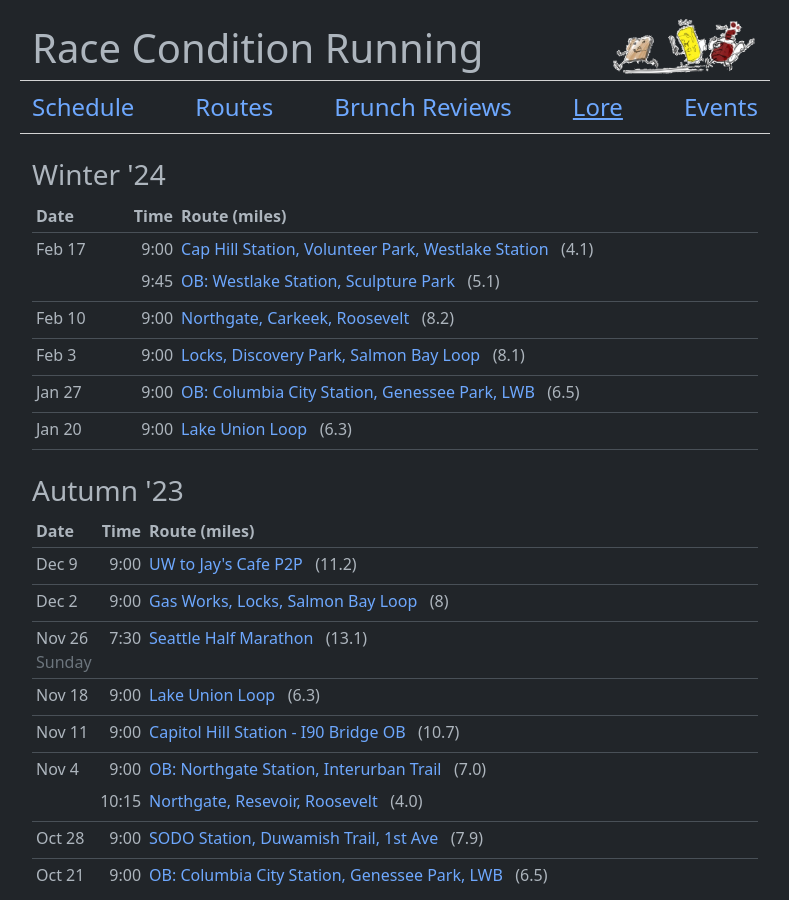
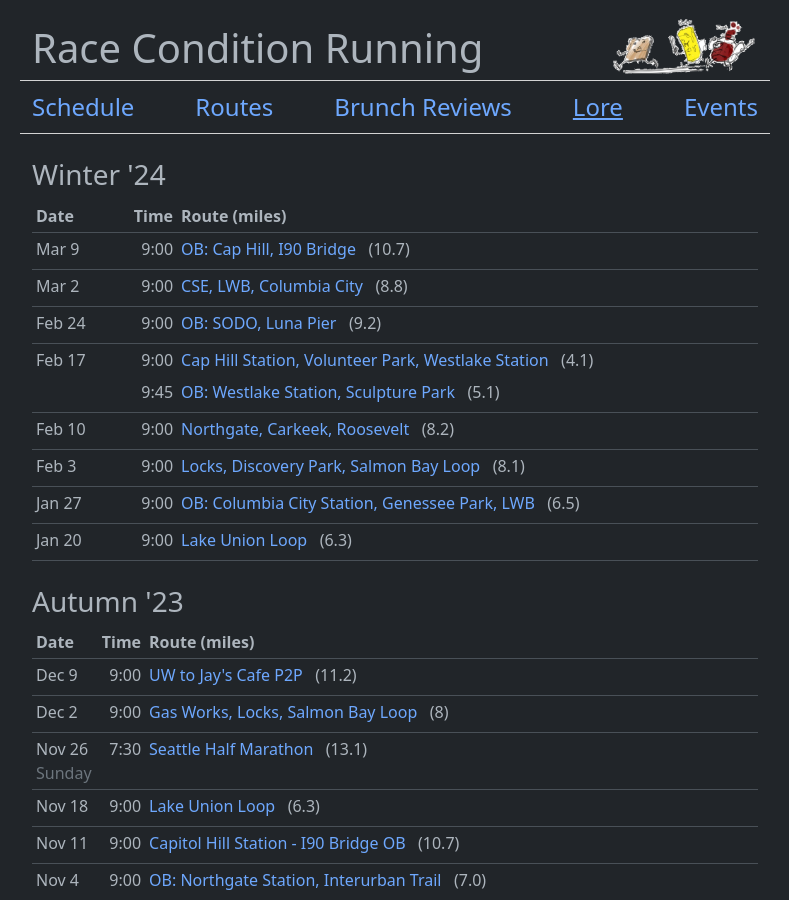
Before and after one commit to raceconditionrunning/raceconditionrunning.github.io, a Jekyll site: the page built from pages/lore.html, in a window 1280 px wide and 900 px high. Shown: the whole window, without its empty margins (245-1034 px from the left). Built offline with Jekyll 4.4.1, drawn with Linux system fonts in a browser that asks for light colours.

Commit message:
add some more routes for winter

```diff
--- a/_data/routes-csv.csv
+++ b/_data/route-db.csv
@@ -1,2 +1,3 @@
 id,name,dist,elev,start,end,type,map
 locks-discovery-salmon-bay-loop,"Locks, Discovery Park, Salmon Bay Loop",8.1,890,Locks,Locks,Loop,https://onthegomap.com/s/uop4tt1d
+sodo-luna-pier-ob,"OB: SODO, Luna Pier",9.2,320,SODO,SODO,OB,https://onthegomap.com/s/cm9vrvku
--- a/_data/routes.yml
+++ b/_data/routes.yml
@@ -511,3 +511,18 @@
   name: "Locks, Discovery Park, Salmon Bay Loop"
   dist: 8.1
   map: https://onthegomap.com/s/uop4tt1d
+
+- id: sodo-luna-pier-ob
+  name: "OB: SODO, Luna Pier"
+  dist: 9.2
+  map: https://onthegomap.com/s/cm9vrvku
+
+- id: cap-hill-i90-ob
+  name: "OB: Cap Hill, I90 Bridge"
+  dist: 10.7
+  map: https://onthegomap.com/s/6qcstgh2
+
+- id: cse-lwb-cc
+  name: "CSE, LWB, Columbia City"
+  dist: 8.8
+  map: https://onthegomap.com/s/k3pikua1
--- a/_data/schedules/24-winter.yml
+++ b/_data/schedules/24-winter.yml
@@ -24,3 +24,18 @@
       route_id: caphill-volunteer-westlake
     - time: "9:45"
       route_id: ob-westlake-sculpture-park
+
+- date: "2024-02-24"
+  plan:
+    - time: "9:00"
+      route_id: sodo-luna-pier-ob
+
+- date: "2024-03-02"
+  plan:
+    - time: "9:00"
+      route_id: cse-lwb-cc
+
+- date: "2024-03-09"
+  plan:
+    - time: "9:00"
+      route_id: cap-hill-i90-ob
```
Also changed, not shown: 4 other files.
